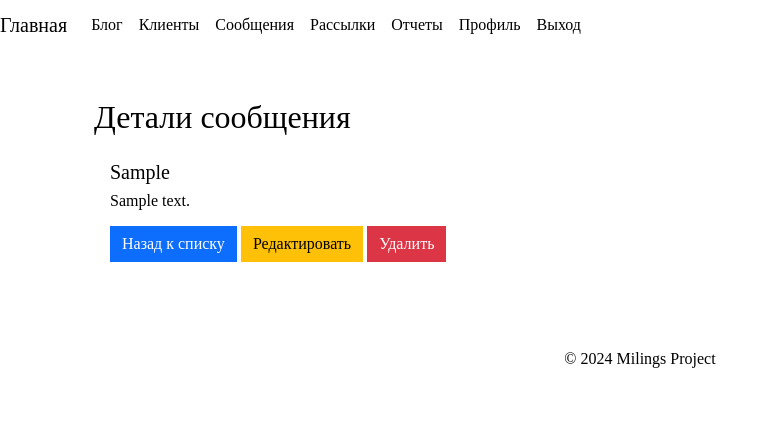
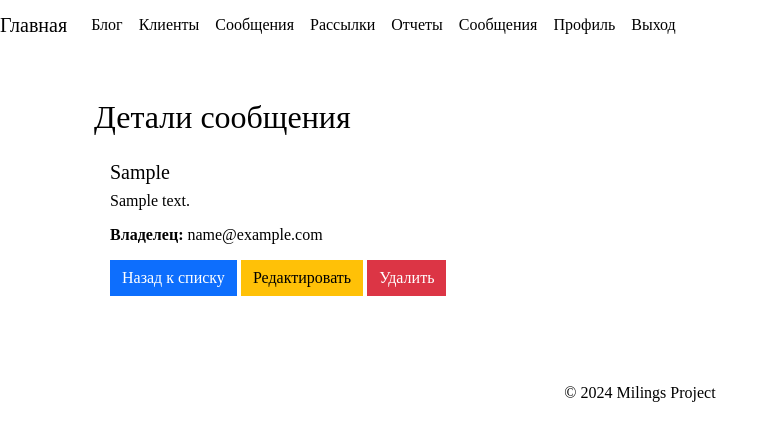
Before and after one commit to Annabse27/Kursovaya6_django, a Django app: page /mailing_service/message/1/ in a window 1280 px wide. Shown: the top 441 px of the page, without its empty margins (0-779 px from the left). Run offline with Django 5.2, Linux system fonts and the light colour scheme; a user stored in the database is signed in; tables that the repository leaves empty hold one stand-in row (values such as "Sample post"); parts of the project's set-up code (start-up, migrations or seed data) failed here and were passed over; some libraries are stand-ins or nearby versions.

Commit message:
fix: реализованы отношения админ+менеджер+обычный пользователь по отношению к сообщениям: ок!

```diff
--- a/django_kursovaya/mailing_service/views.py
+++ b/django_kursovaya/mailing_service/views.py
@@ -150,14 +150,17 @@ class ClientDeleteView(LoginRequiredMixin, PermissionRequiredMixin, DeleteView):
 
 
 # --- Вьюхи для сообщений ---
+
 class MessageListView(LoginRequiredMixin, ListView):
     model = Message
     template_name = 'mailing_utils/message_list.html'  # Путь к шаблону
 
     def get_queryset(self):
         user = self.request.user
-        # Обычные пользователи видят только свои сообщения, суперпользователи видят все
-        return Message.objects.filter(owner=user) if not user.is_superuser else Message.objects.all()
+        # Менеджеры и суперпользователи видят все сообщения, обычные пользователи — только свои
+        if user.is_superuser or user.groups.filter(name='Manager').exists():
+            return Message.objects.all()
+        return Message.objects.filter(owner=user)
 
 
 class MessageDetailView(LoginRequiredMixin, DetailView):
@@ -166,10 +169,16 @@ class MessageDetailView(LoginRequiredMixin, DetailView):
 
     def get_object(self, queryset=None):
         message = super().get_object(queryset)
-        # Проверяем, является ли пользователь владельцем сообщения или суперпользователем
-        if message.owner != self.request.user and not self.request.user.is_superuser:
+        # Проверяем, является ли пользователь владельцем сообщения, менеджером или суперпользователем
+        if message.owner != self.request.user and not (
+                self.request.user.is_superuser or self.request.user.groups.filter(name='Manager').exists()):
             raise PermissionDenied("У вас нет прав для просмотра этого сообщения.")
         return message
+
+    def get_context_data(self, **kwargs):
+        context = super().get_context_data(**kwargs)
+        context['is_superuser_or_manager'] = self.request.user.is_superuser or self.request.user.groups.filter(name='Manager').exists()
+        return context
 
 
 class MessageCreateView(LoginRequiredMixin, CreateView):
--- a/django_kursovaya/templates/includes/inc_menu.html
+++ b/django_kursovaya/templates/includes/inc_menu.html
@@ -35,6 +35,10 @@
                        <a class="nav-link" href="{% url 'mailing_service:settings' %}">Мои рассылки</a>
                    </li>
                {% endif %}
+               <!-- Кнопка "Мои сообщения" для всех авторизованных пользователей -->
+               <li class="nav-item">
+                   <a class="nav-link" href="{% url 'mailing_service:messages' %}">Сообщения</a>
+               </li>
                <li class="nav-item">
                    <a class="nav-link" href="{% url 'accounts:profile' %}">Профиль</a>
                </li>
--- a/django_kursovaya/templates/mailing_utils/message_detail.html
+++ b/django_kursovaya/templates/mailing_utils/message_detail.html
@@ -8,9 +8,19 @@
        <div class="card-body">
            <h5 class="card-title">{{ object.theme }}</h5>
            <p class="card-text">{{ object.body }}</p>
+
+           <!-- Показываем владельца сообщения только для админов и менеджеров -->
+           {% if is_superuser_or_manager %}
+               <p class="card-text"><strong>Владелец:</strong> {{ object.owner }}</p>
+           {% endif %}
+
            <a href="{% url 'mailing_service:messages' %}" class="btn btn-primary">Назад к списку</a>
-           <a href="{% url 'mailing_service:update_message' object.pk %}" class="btn btn-warning">Редактировать</a>
-           <a href="{% url 'mailing_service:delete_message' object.pk %}" class="btn btn-danger">Удалить</a>
+
+           <!-- Показываем кнопки "Редактировать" и "Удалить" только для владельца или суперпользователя -->
+           {% if request.user == object.owner or request.user.is_superuser %}
+               <a href="{% url 'mailing_service:update_message' object.pk %}" class="btn btn-warning">Редактировать</a>
+               <a href="{% url 'mailing_service:delete_message' object.pk %}" class="btn btn-danger">Удалить</a>
+           {% endif %}
        </div>
    </div>
 </div>
```
Also changed, not shown: django_kursovaya/templates/mailing_utils/message_list.html (+6 -1 lines). Lines whose indentation alone changed are shown as unchanged.
